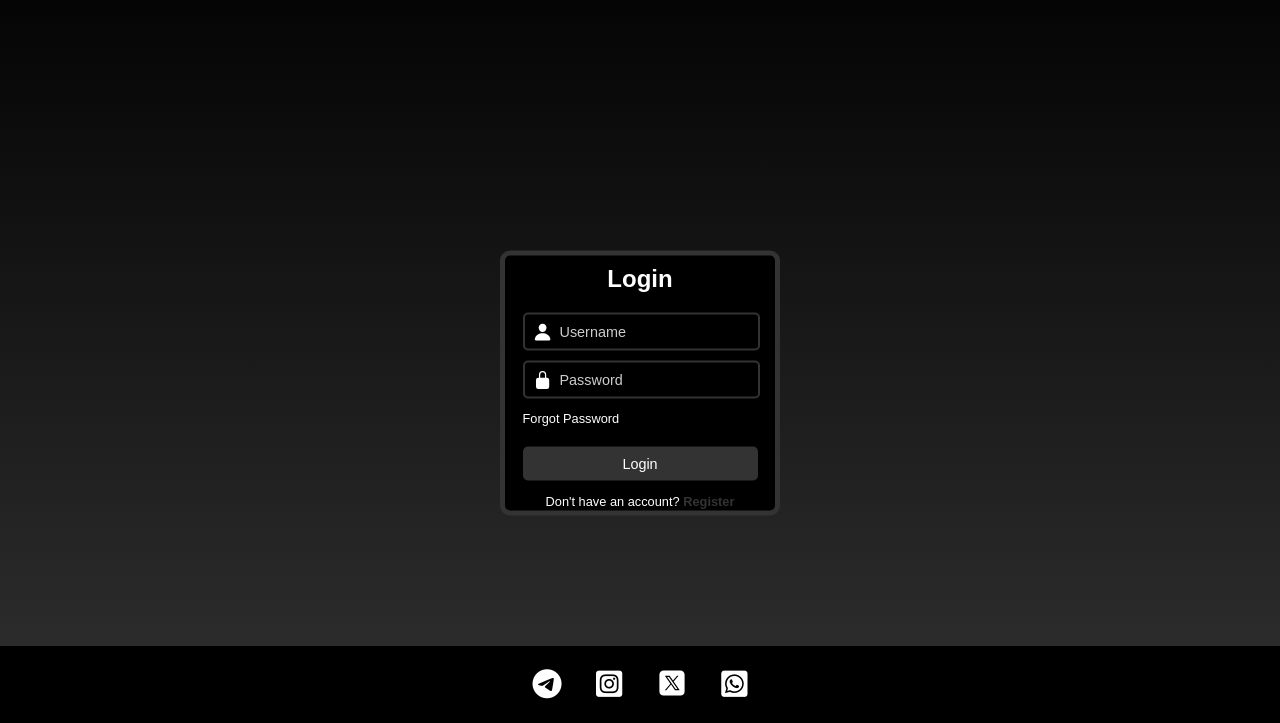
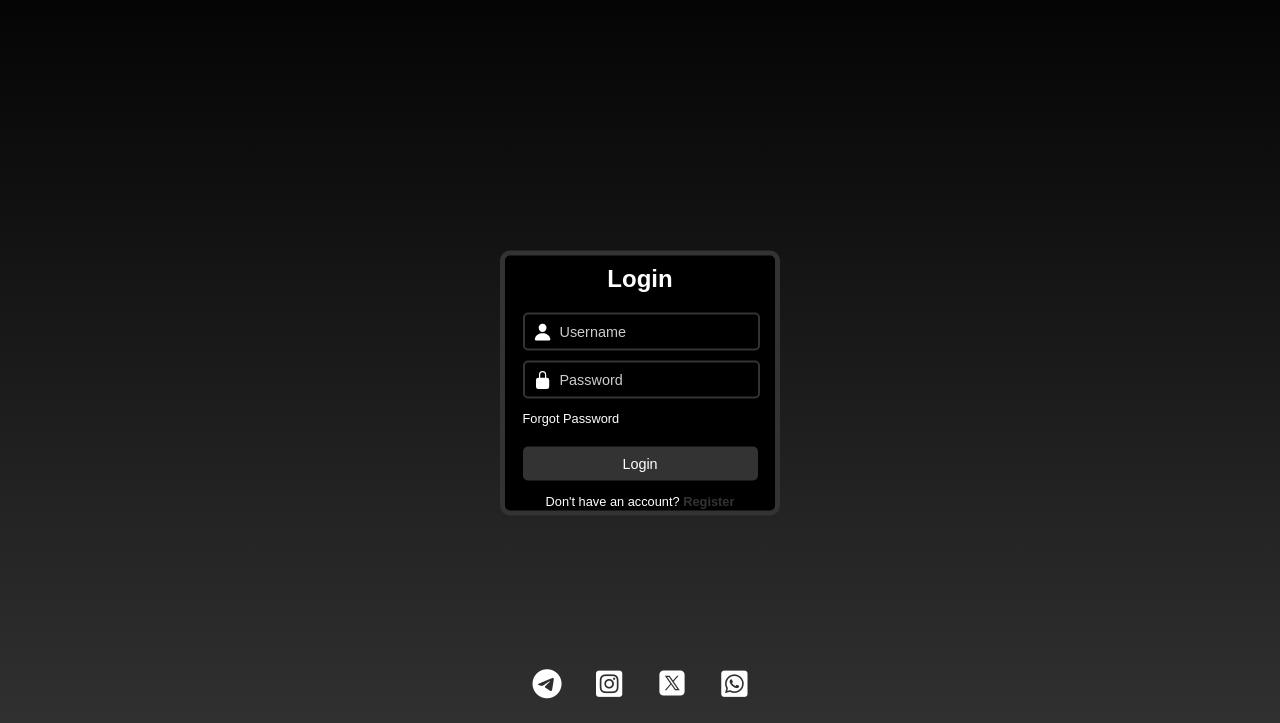
Before and after one commit to tonbiii/KIPYEGON, a plain HTML site: page index.html in a window 1280 px wide. Shown: the part 77-800 px from the top of the page. Drawn offline with nearby package versions, Linux system fonts and the light colour scheme.

Commit message:
Update styles.css

```diff
--- a/styles.css
+++ b/styles.css
@@ -171,10 +171,11 @@ footer {
     position: fixed;
     bottom: 0;
     width: 100%;
-    background-color: #000;
+    background-color: #0000;
     padding: 20px 0;
     text-align: center;
 }
+
 
 .social-icons a {
     display: inline-block; /* Ensures icons are inline */
```
